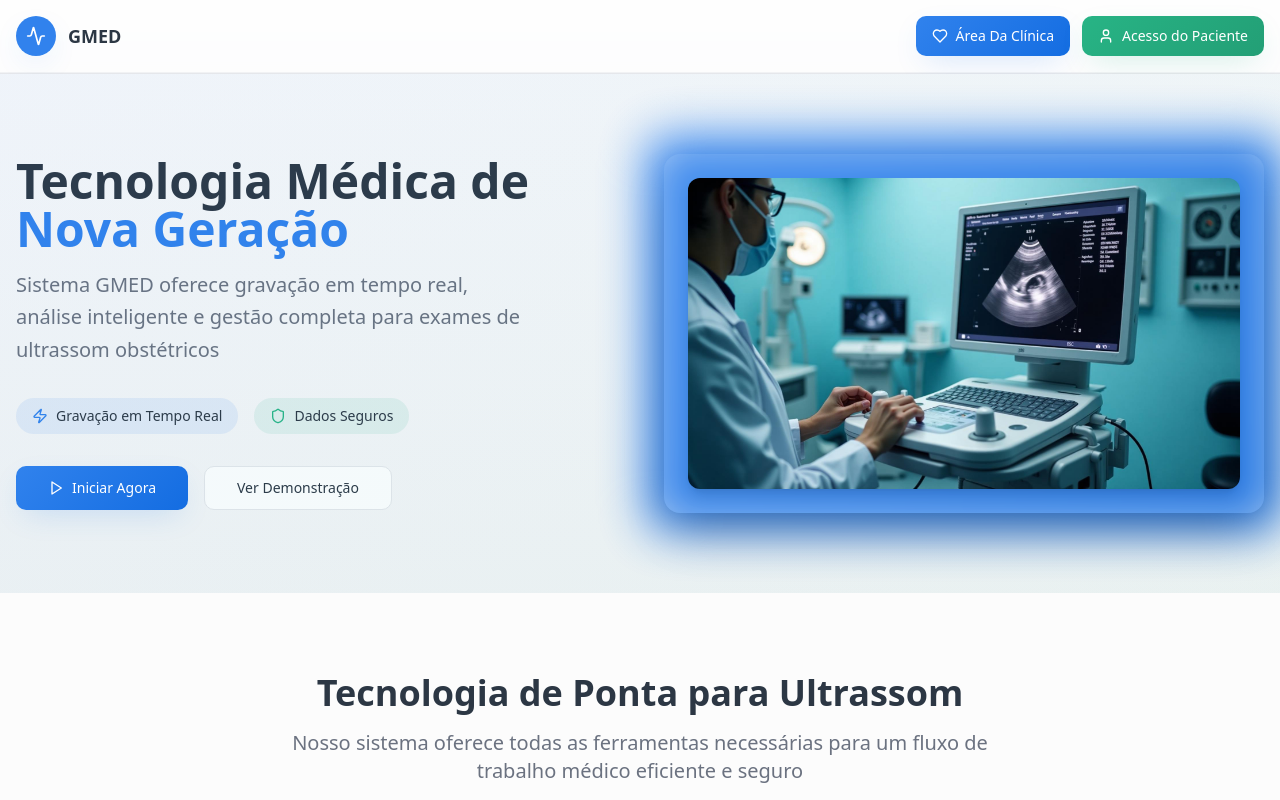
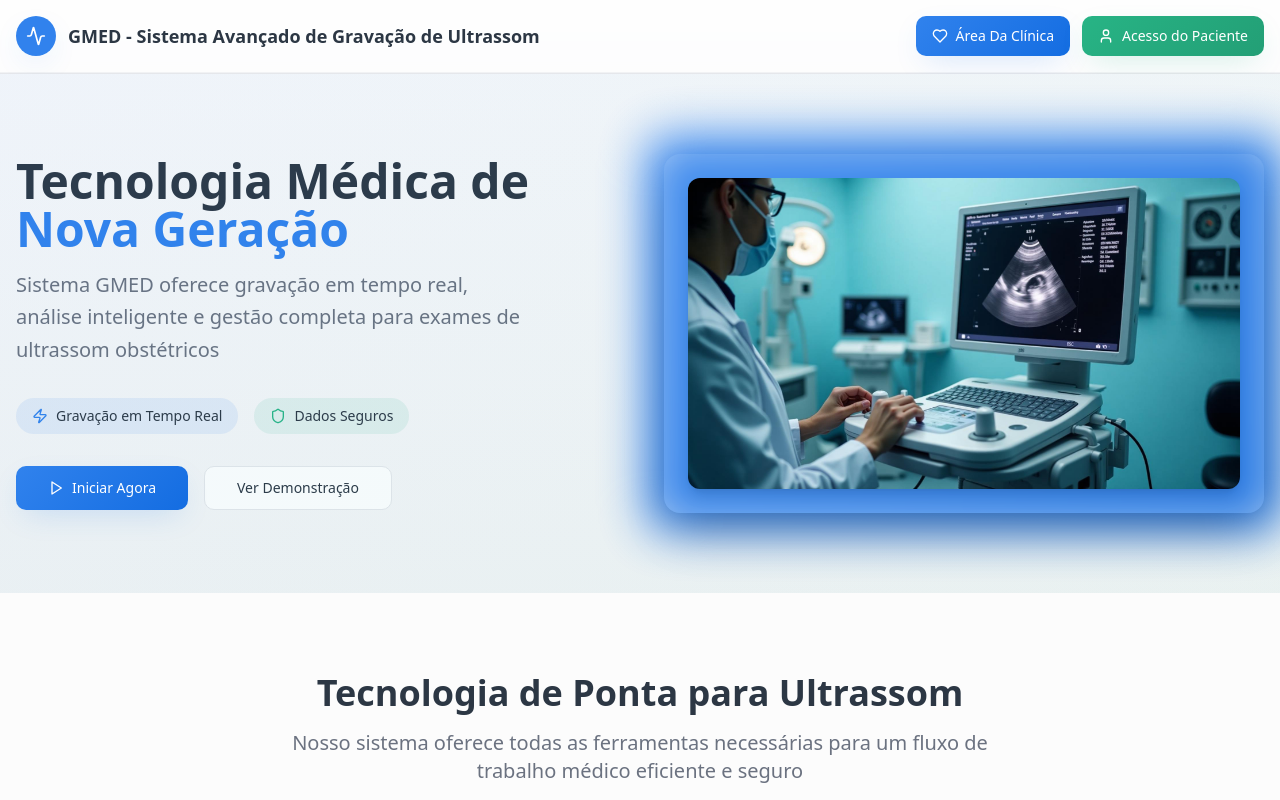
Before and after one commit to mdzinh0/gmed-tela-inicial-v1, a React (Vite) app: page / in a window 1280 px wide. Shown: the top 800 px of the page. Built offline with nearby package versions, Linux system fonts and the light colour scheme.

Commit message:
Update header title

```diff
--- a/src/components/Header.tsx
+++ b/src/components/Header.tsx
@@ -12,7 +12,7 @@ const Header = () => {
               <div className="w-10 h-10 bg-primary rounded-full flex items-center justify-center shadow-medical">
                 <Activity className="w-5 h-5 text-primary-foreground" />
               </div>
-              <div className="font-bold text-lg text-foreground">GMED</div>
+              <div className="font-bold text-lg text-foreground">GMED - Sistema Avançado de Gravação de Ultrassom</div>
             </div>
 
             <div className="flex gap-3">
```
